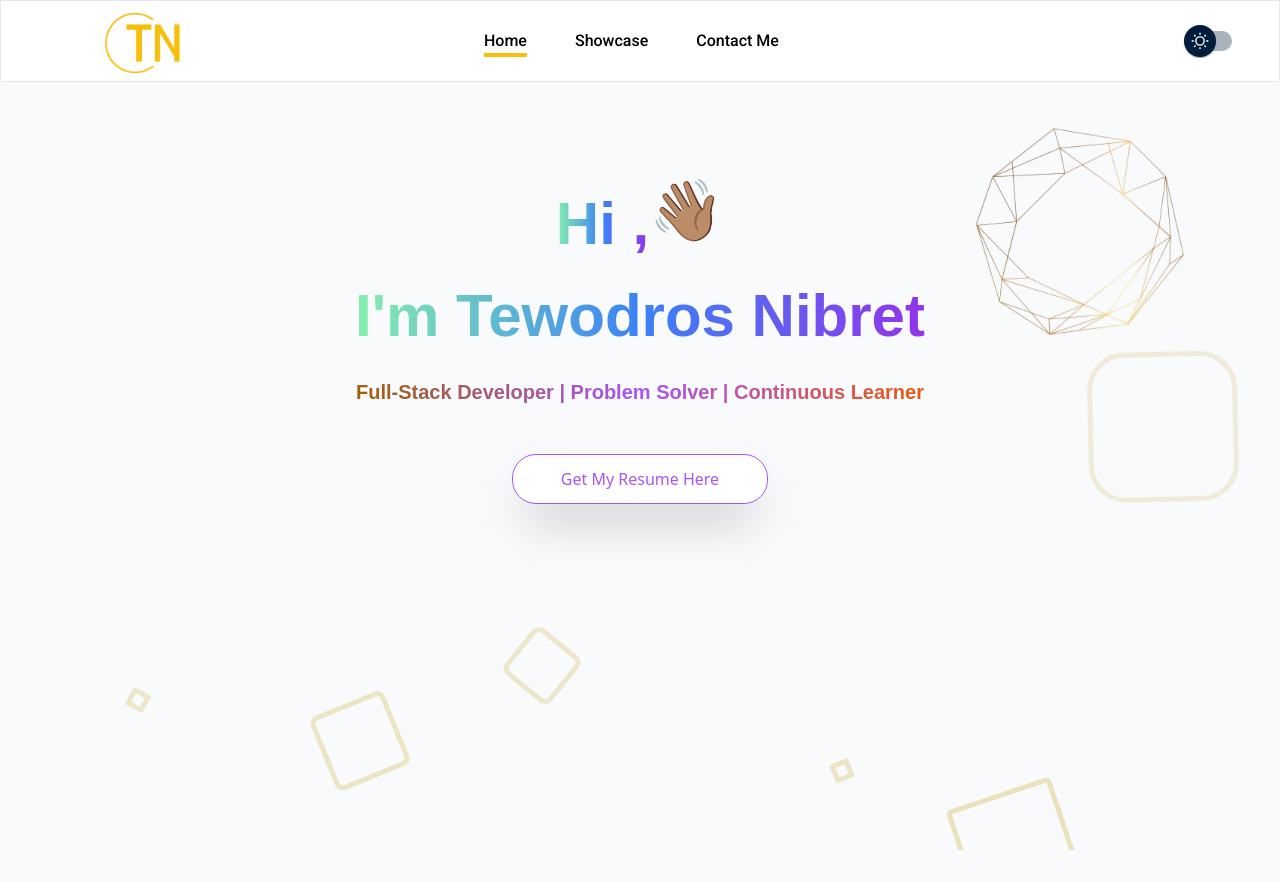
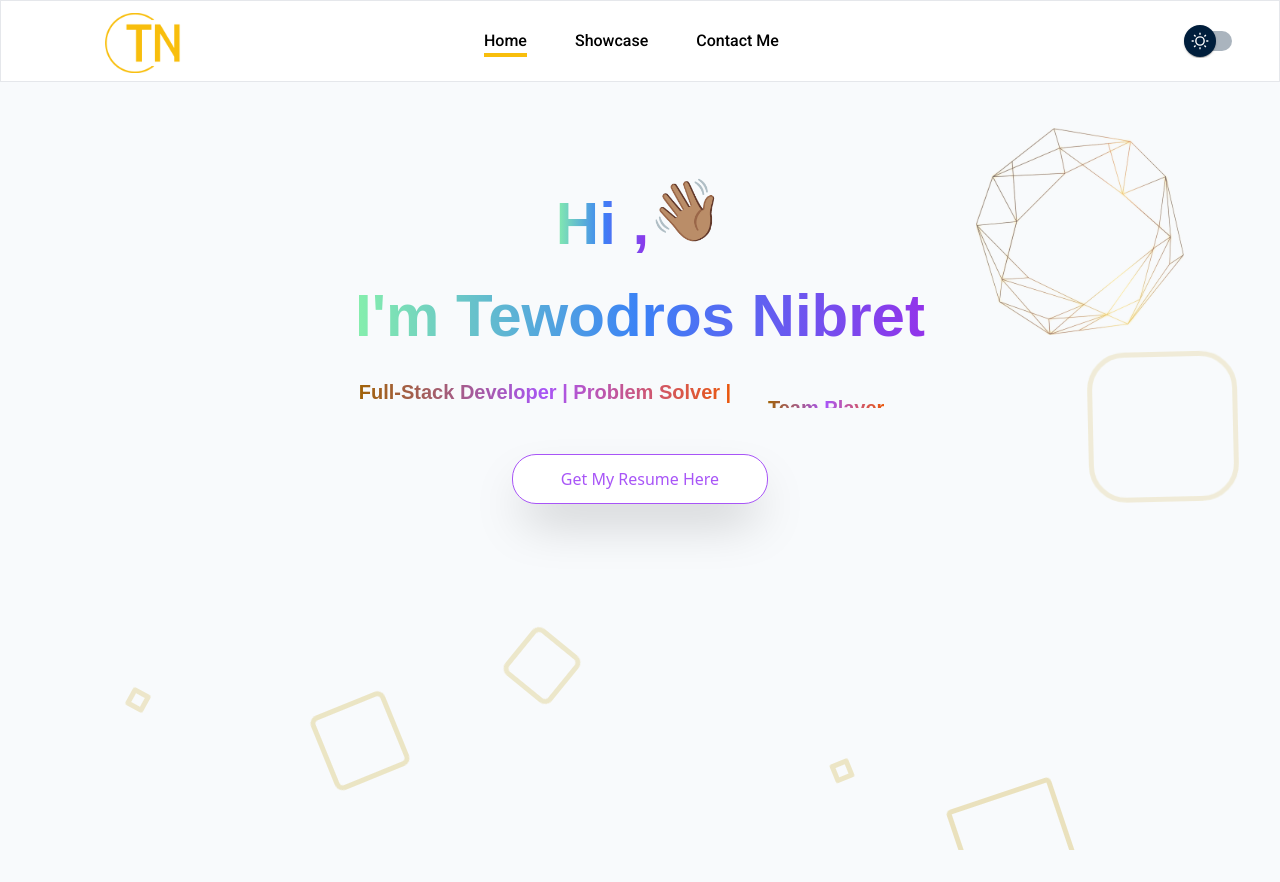
Before and after one commit to tezena/portfolio, a Next.js app: page / in a window 1280 px wide. Built offline with nearby package versions, Linux system fonts and the light colour scheme.

Commit message:
text animation

```diff
--- /dev/null
+++ b/src/app/Components/animateSkillText/SkillText.js
@@ -0,0 +1,33 @@
+import React from "react";
+import Styles from "./SkillText.module.css";
+
+const SkillText = () => {
+    return (
+      <div className="h-4 flex items-center py-4 overflow-y-clip ">
+        <div class={Styles.string}>
+          <h1 className={Styles.greeting}>
+            <span class="bg-gradient-to-r from-yellow-700 via-purple-500 to-orange-600 bg-clip-text text-lg font-bold text-transparent sm:text-xl font-montserrat my-4  ">
+              Continuous Learner
+            </span>
+          </h1>
+          <h1 className={Styles.greeting}>
+            <span class="bg-gradient-to-r from-yellow-700 via-purple-500 to-orange-600 bg-clip-text text-lg font-bold text-transparent sm:text-xl font-montserrat my-4  ">
+              Team Player
+            </span>
+          </h1>
+          <h1 className={Styles.greeting}>
+            <span class="bg-gradient-to-r from-yellow-700 via-purple-500 to-orange-600 bg-clip-text text-lg font-bold text-transparent sm:text-xl font-montserrat my-4  ">
+              Networking Guru
+            </span>
+          </h1>
+          <h1 className={Styles.greeting}>
+            <span class="bg-gradient-to-r from-yellow-700 via-purple-500 to-orange-600 bg-clip-text text-lg font-bold text-transparent sm:text-xl font-montserrat my-4  ">
+              Time Management
+            </span>
+          </h1>
+        </div>
+      </div>
+    );
+};
+
+export default SkillText;
--- /dev/null
+++ b/src/app/Components/animateSkillText/SkillText.module.css
@@ -0,0 +1,44 @@
+.string {
+  display: flex;
+  flex-direction: column;
+  text-align: center;
+  animation: move 5s infinite;
+  align-items: center;
+
+}
+
+.greeting {
+  position: relative;
+  top: 8.6vmin;
+  animation: white-out 5s infinite;
+  padding: 8px 0px;
+}
+
+.greeting:nth-child(1) {
+  color: #fa8231;
+}
+
+.greeting:nth-child(2){
+  color: white;
+}
+
+.greeting:nth-child(3){
+  color: #c678dd;
+}
+
+.greeting:nth-child(4){
+  color: #a9b0bd;
+}
+
+@keyframes move {
+  25% {
+    transform: translatey(-5.8vmin);
+    opacity: 1;
+  }
+  50% {
+    transform: translatey(-11vmin);
+  }
+  75% {
+    transform: translatey(-16.5vmin);
+  }
+}
--- a/src/app/Home/Home.js
+++ b/src/app/Home/Home.js
@@ -4,15 +4,15 @@ import Image from "next/image";
 import { useSelector } from "react-redux/es/hooks/useSelector";
 import HeroBotton from "@/app/Components/heroBotton";
 import AnimatedBG from "../Components/AnimatedBackground/AnimatedBG";
+import SkillText from "../Components/animateSkillText/SkillText";
 
 export default function Home() {
   const dark_mode = useSelector((state) => state.dark_mode.value);
   const backgroundImageUrl = dark_mode ? "url(images/bg1.png)" : "";
   return (
     <div>
-       <AnimatedBG/>
+      <AnimatedBG />
       <div className="text-start flex-col items-start">
-
         <div
           className="flex  flex-col sm:items-center justify-between sm:p-24 pt-32 px-8 bg-cover  h-full  bg-opacity-30 z-2 w-full"
           style={{ backgroundImage: "", height: "92%" }}
@@ -29,10 +29,14 @@ export default function Home() {
           <h1 class="bg-gradient-to-r from-green-300 via-blue-500 to-purple-600 bg-clip-text text-3xl font-extrabold text-transparent sm:text-6xl font-montserrat sm:my-4 my-2">
             I'm Tewodros Nibret
           </h1>
+          <div className="flex overflow-y-clip items-center">
             <h3 class="bg-gradient-to-r from-yellow-700 via-purple-500 to-orange-600 bg-clip-text text-lg font-bold text-transparent sm:text-xl font-montserrat my-4  ">
-          <spna> Full-Stack Developer |</spna> Problem Solver | <span></span>{" "}
-          <span>Continuous Learner</span>
+              <spna> Full-Stack Developer |</spna> Problem Solver |{" "}
+              <span></span>
             </h3>
+            <SkillText />
+          </div>
+
           <div className="my-8  sm:mx-0">
             <HeroBotton />
           </div>
```
Lines whose indentation alone changed are shown as unchanged.
